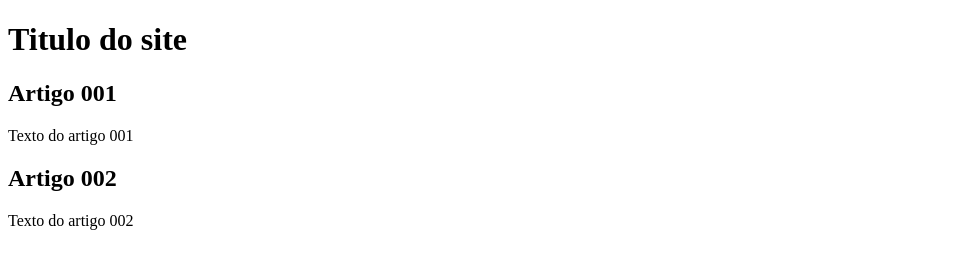
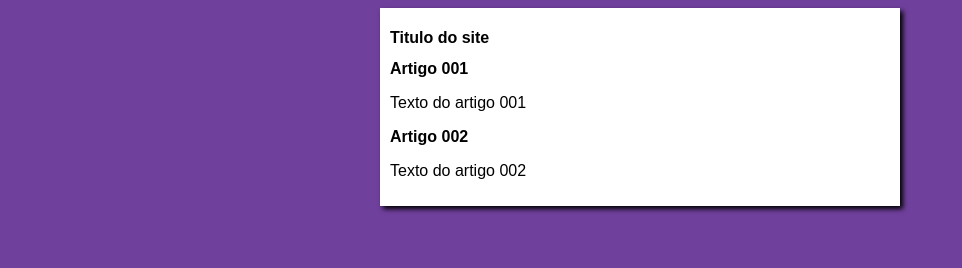
Before and after one commit to IvanMeirellesGit/Projeto-Site, a plain HTML site: page index.html in a window 1280 px wide. Shown: the whole page, without its empty margins (0-962 px from the left). Drawn offline with Linux system fonts and the light colour scheme.

Commit message:
Iniciei o design

```diff
--- /dev/null
+++ b/estilos/style.css
@@ -0,0 +1,17 @@
+* {
+    font-family: Arial, Helvetica, sans-serif;
+    font-size: 16px;
+}
+
+body {
+    background-color: rgb(112, 64, 157);
+}
+
+main {
+    background-color: white;
+    width: 500px;
+    margin: auto;
+    padding: 10px;
+    box-shadow: 3px 3px 5px black;
+
+}
--- a/index.html
+++ b/index.html
@@ -4,6 +4,7 @@
     <meta charset = "UTF-8">
     <meta name = "viewport" content = "width=device-width, initial-scale=1.0">
     <title>Titulo do site</title>
+    <link rel="stylesheet" href="estilos/style.css">
 </head>
 
 <body>
```
